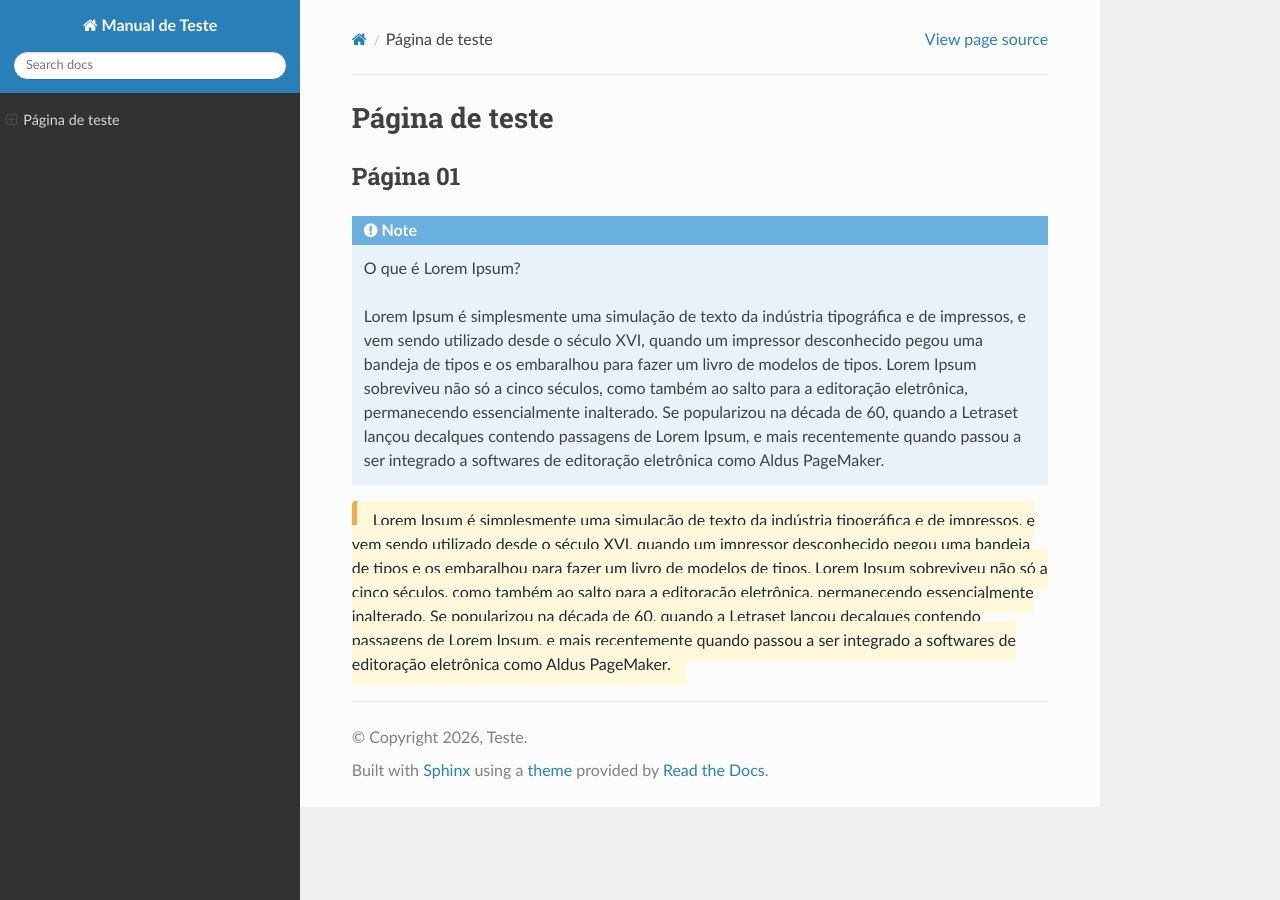
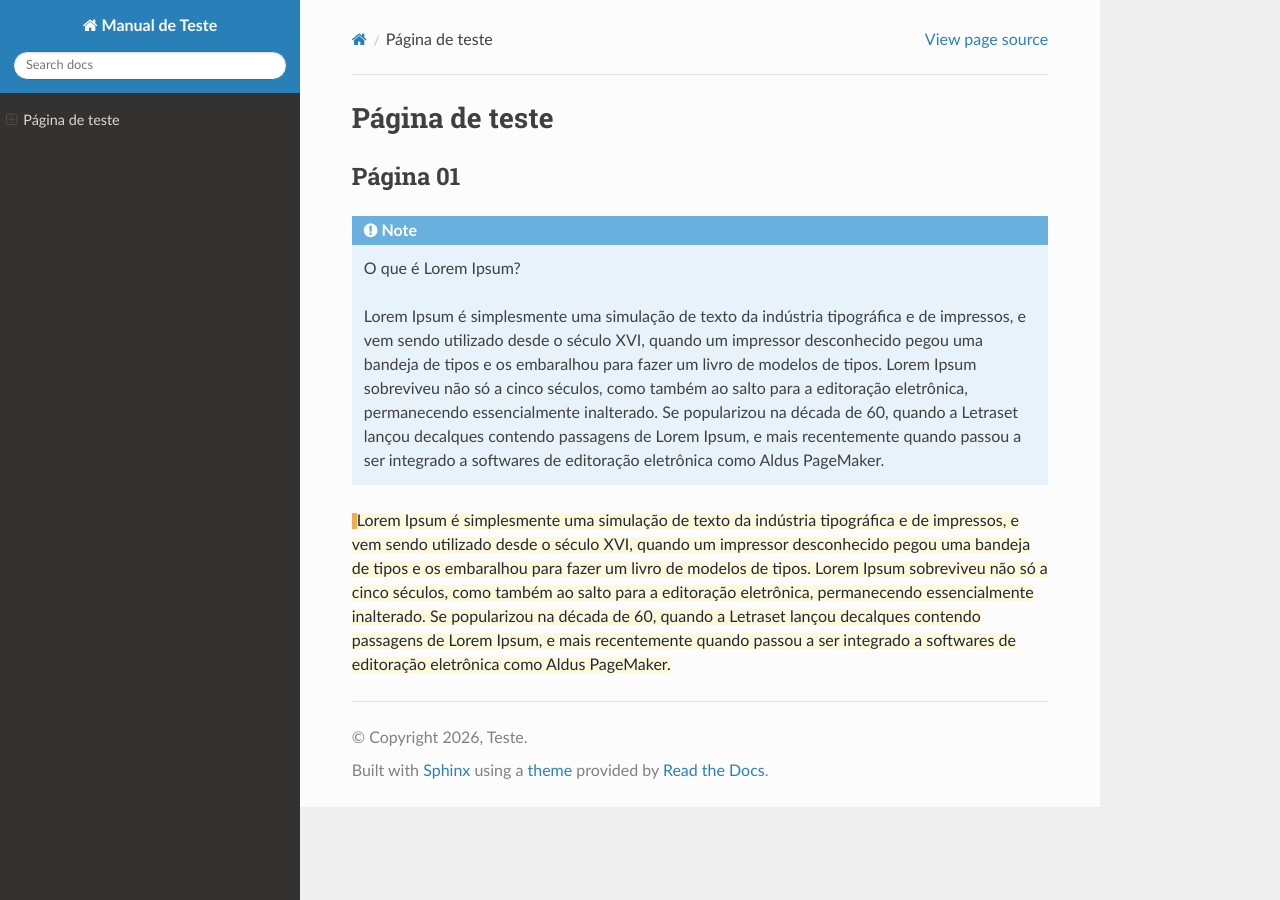
Before and after one commit to gibranSodre20/Manual-de-teste, a Sphinx documentation site: the page built from docs/source/index.rst, in a window 1280 px wide. Built offline with Sphinx 7.4.7 and the Read the Docs theme 3.1.0, drawn with Linux system fonts in a browser that asks for light colours.

Commit message:
Update custom.css

```diff
--- a/docs/source/_static/custom.css
+++ b/docs/source/_static/custom.css
@@ -2,9 +2,6 @@
     background: #fff8db;
     color: #1f2937 !important;
     border-left: 5px solid #f0ad4e;
-    padding: 12px 16px;
-    margin: 16px 0;
-    border-radius: 4px;
-    width: 80%;
-    max-width: 900px;
+    text-align: justify;
+
 }
```
